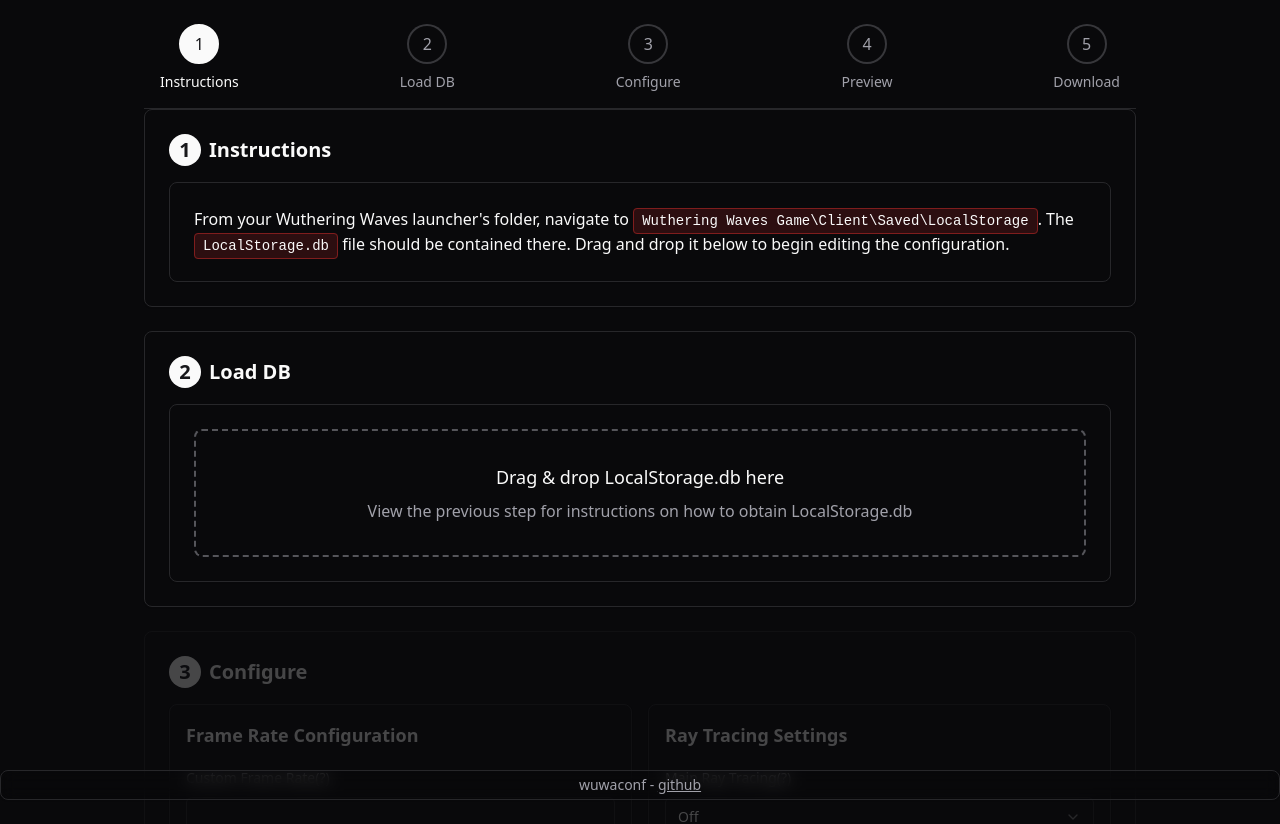
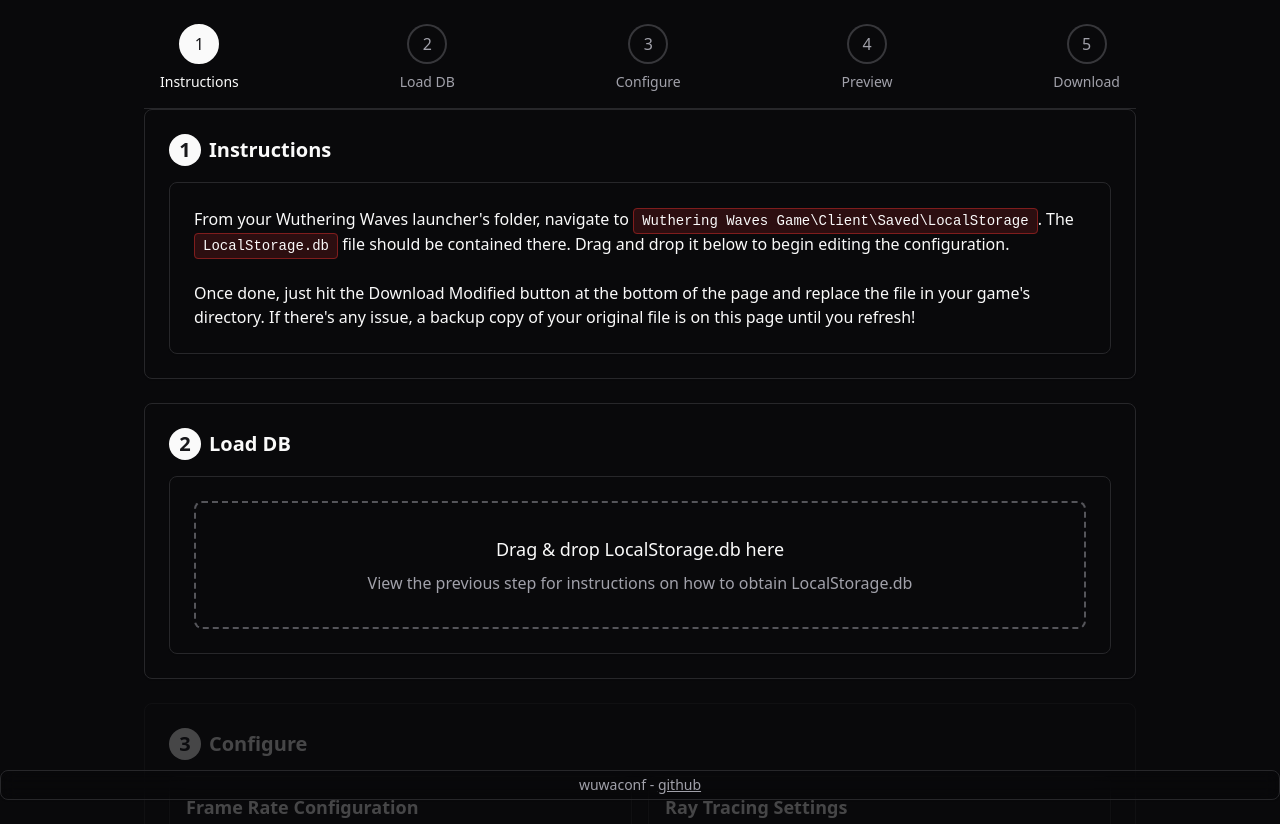
Before and after one commit to kyoukaya/wuwaconf, a React (Vite) app: page / in a window 1280 px wide. Shown: the top 824 px of the page. Built offline with nearby package versions, Linux system fonts and the light colour scheme.

Commit message:
update instructions

```diff
--- a/src/components/step-content.tsx
+++ b/src/components/step-content.tsx
@@ -35,6 +35,10 @@ export function StepContent({
           <p>
             From your Wuthering Waves launcher's folder, navigate to <code>Wuthering Waves Game\Client\Saved\LocalStorage</code>.
             The <code>LocalStorage.db</code> file should be contained there. Drag and drop it below to begin editing the configuration.
+          </p>
+          <br></br>
+          <p>
+            Once done, just hit the Download Modified button at the bottom of the page and replace the file in your game's directory. If there's any issue, a backup copy of your original file is on this page until you refresh!
           </p>
         </Card>
       );
```
